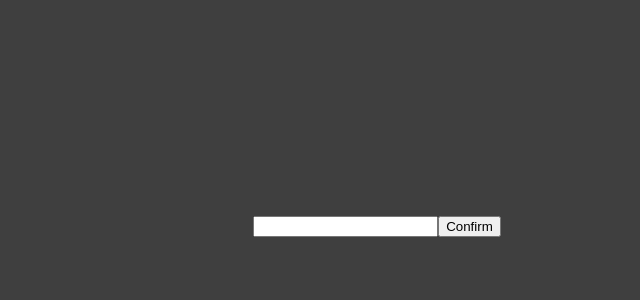
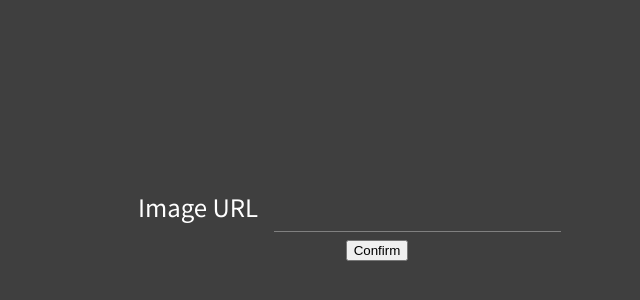
Before and after one commit to Craftless/react-image-safe, a React (Create React App) app: page / in a window 1280 px wide. Shown: the part 176-476 px from the top of the page, without its empty margins (263-903 px from the left). Built offline with nearby package versions, Linux system fonts and the light colour scheme.

Commit message:
added more input functionality

```diff
--- a/package.json
+++ b/package.json
@@ -15,6 +15,10 @@
     "react-scripts": "4.0.1",
     "typescript": "^4.6.3",
     "web-vitals": "^0.2.4"
+  },
+  "resolutions": {
+    "//": "See https://github.com/facebook/create-react-app/issues/11773",
+    "react-error-overlay": "6.0.9"
   },
   "scripts": {
     "start": "react-scripts start",
--- a/src/App.tsx
+++ b/src/App.tsx
@@ -1,16 +1,31 @@
-import classes from "./App.module.css"
+import classes from "./App.module.css";
 
 import Modal from "./components/ui/Modal";
 import PasscodePadFlex from "./components/functionality/PasscodePadFlex";
-import { useState } from "react";
+import React, { useState } from "react";
 import ImageUrlPage from "./pages/ImageUrlPage";
 
 function App() {
   const [showPasscodeModal, setShowPasscodeModal] = useState(false);
+  const [enteredImageUrls, setEnteredImageUrls] = useState<string[]>([]);
 
-  function formSubmitHandler(event: React.FormEvent<HTMLFormElement>) {
+  console.log(enteredImageUrls);
+
+  function formSubmitHandler(
+    event: React.FormEvent<HTMLFormElement>,
+    ref: React.MutableRefObject<HTMLInputElement[]>
+  ) {
+    console.log("Working");
     event.preventDefault();
     setShowPasscodeModal(true);
+    const urlArray: string[] = ref.current.reduce((prev, current) => {
+      prev.push(current.value);
+      return prev;
+    }, [] as string[]);
+
+    setEnteredImageUrls((current) => {
+      return [...current, ...urlArray];
+    });
   }
 
   function passcodeModalCloseHandler() {
--- /dev/null
+++ b/src/components/ui/Input.module.css
@@ -0,0 +1,3 @@
+.outerContainer {
+  margin-bottom: 8px;
+}
--- /dev/null
+++ b/src/components/ui/Input.tsx
@@ -0,0 +1,15 @@
+import classes from "./Input.module.css";
+import React from "react";
+
+const Input = React.forwardRef(
+  ({ children, id }: { children: React.ReactNode; id: string }, ref: React.ForwardedRef<HTMLInputElement>) => {
+    return (
+      <div className={classes.outerContainer}>
+        <label htmlFor={`url-input${id}`}>{children}</label>
+        <input ref={ref} id={`url-input${id}`} />
+      </div>
+    );
+  }
+);
+
+export default Input;
--- a/src/pages/ImageUrlPage.module.css
+++ b/src/pages/ImageUrlPage.module.css
@@ -4,9 +4,46 @@
   margin: 16px;
   justify-content: center;
   align-items: stretch;
+  flex: 1;
 }
 
 .formContainer {
+  display: flex;
   flex: 1;
+  justify-content: center;
+}
 
+.form {
+  display: flex;
+  flex: 1;
+  justify-content: center;
+  align-items: center;
+  color: white;
+  flex-direction: column;
 }
+
+.form input {
+  border: 0;
+  background: 0;
+  outline: 0;
+  border-bottom: 0.1rem solid gray;
+  margin: 0 1rem;
+  padding: 0.5rem;
+  width: 60%;
+  transition: 0.2s border-bottom-color;
+  color: white;
+  font-size: 1.5rem;
+}
+
+.form input:focus {
+  border-bottom-color: green;
+}
+
+.form label {
+  align-self: center;
+  font-size: 1.5rem;
+}
+
+button {
+  cursor: pointer;
+}
--- a/src/pages/ImageUrlPage.tsx
+++ b/src/pages/ImageUrlPage.tsx
@@ -1,14 +1,33 @@
 import React from "react";
+import { useRef } from "react";
+import Input from "../components/ui/Input";
 import classes from "./ImageUrlPage.module.css";
 
-function ImageUrlPage({onSubmitForm}: {onSubmitForm: (event: React.FormEvent<HTMLFormElement>) => void}) {
-
+function ImageUrlPage({
+  onSubmitForm,
+}: {
+  onSubmitForm: (
+    event: React.FormEvent<HTMLFormElement>,
+    ref: React.MutableRefObject<HTMLInputElement[]>
+  ) => void;
+}) {
+  const urlRefs = useRef<HTMLInputElement[]>([]);
 
   return (
     <div className={classes.outerContainer}>
       <div className={classes.formContainer}>
-        <form onSubmit={onSubmitForm}>
-          <input />
+        <form
+          onSubmit={(e) => {
+            onSubmitForm(e, urlRefs);
+          }}
+          className={classes.form}
+        >
+          <Input
+            ref={(el) => urlRefs.current.push(el as HTMLInputElement)}
+            id={Math.random().toFixed(3)}
+          >
+            Image URL
+          </Input>
           <button type="submit">Confirm</button>
         </form>
       </div>
```
